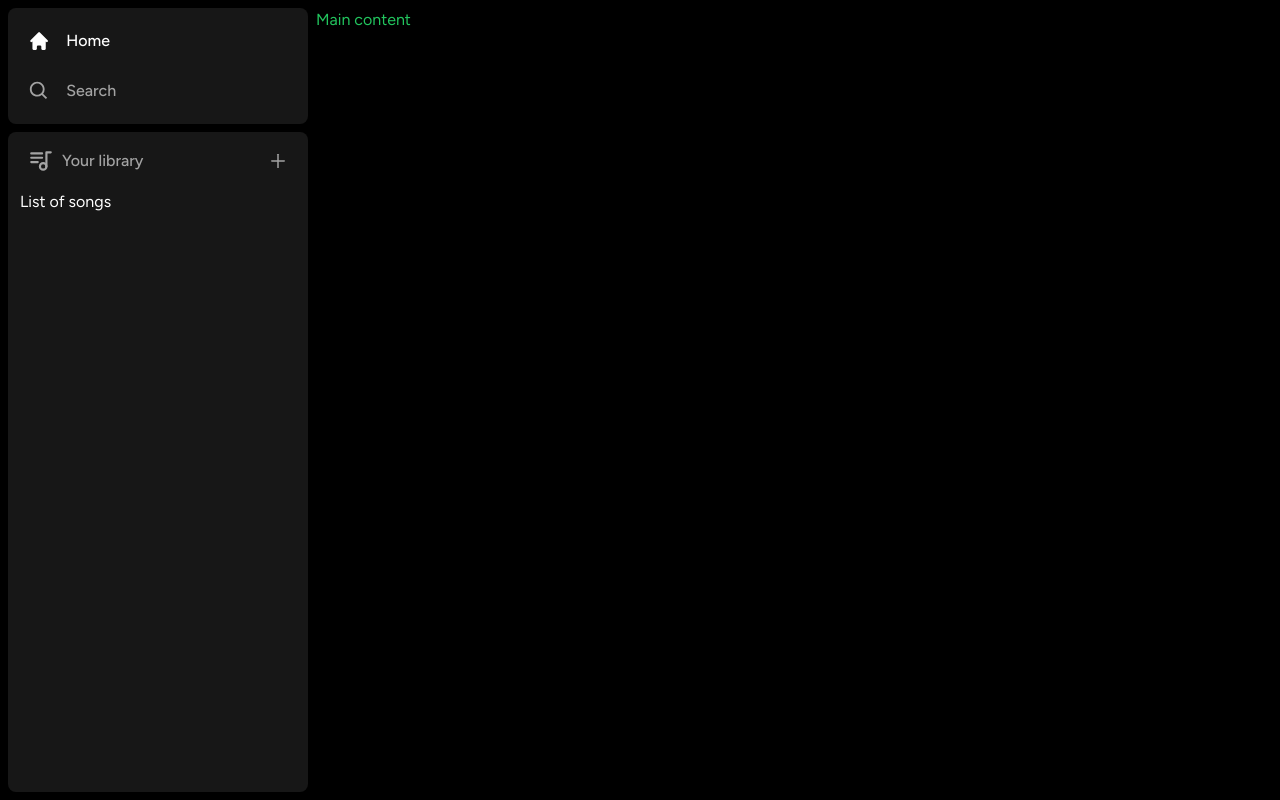
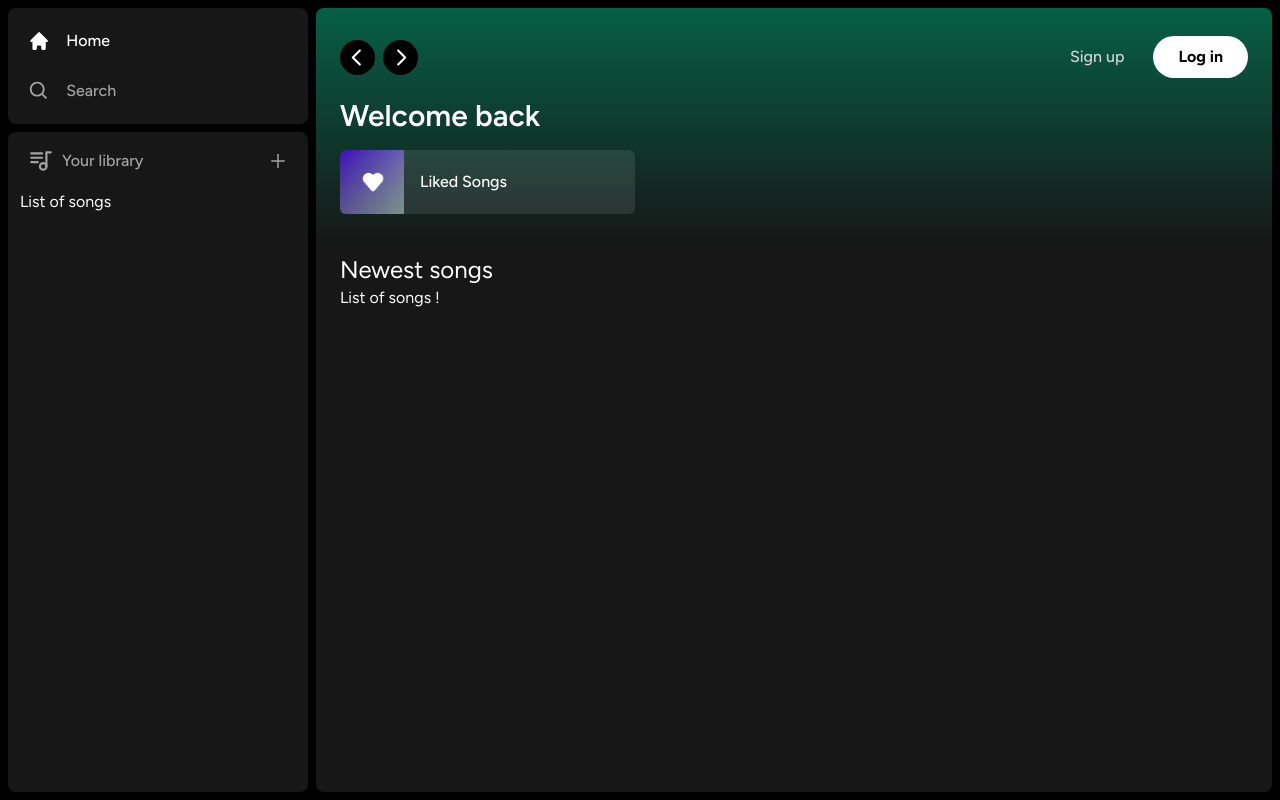
Before and after one commit to deumolo/cwa-spotify, a Next.js app: page / in a window 1280 px wide. Built offline with nearby package versions, Linux system fonts and the light colour scheme.

Commit message:
Created initial template for index page with header including a playlist and main content first title

```diff
--- a/app/(site)/page.tsx
+++ b/app/(site)/page.tsx
@@ -1,3 +1,41 @@
+import Header from '@/components/Header';
+import ListItem from '@/components/ListItem';
+
 export default function Home() {
-  return <div className="text-green-500">Main content</div>;
+  return (
+    <div className="bg-neutral-900 rounded-lg h-full w-full overflow-hidden overflow-y-hidden">
+      <Header>
+        <div className="mb-2">
+          <h1 className="text-white text-3xl font-semibold">Welcome back</h1>
+          <div
+            className="grid
+          grid-cols-1
+          sm:grid-cols-2
+          xl:grid-cols-3
+          2xl:grid-cols-4
+          gap-3
+          mt-4
+          "
+          >
+            <ListItem
+              image="/images/liked.png"
+              name="Liked Songs"
+              href="liked"
+            ></ListItem>
+          </div>
+        </div>
+      </Header>
+      <div className="mt-2 mb-7 px-6">
+        <div className="flex justify-between items-center">
+          <h1
+            className="text-white text-2xl font-semi
+          "
+          >
+            Newest songs
+          </h1>
+        </div>
+        <div>List of songs !</div>
+      </div>
+    </div>
+  );
 }
```
